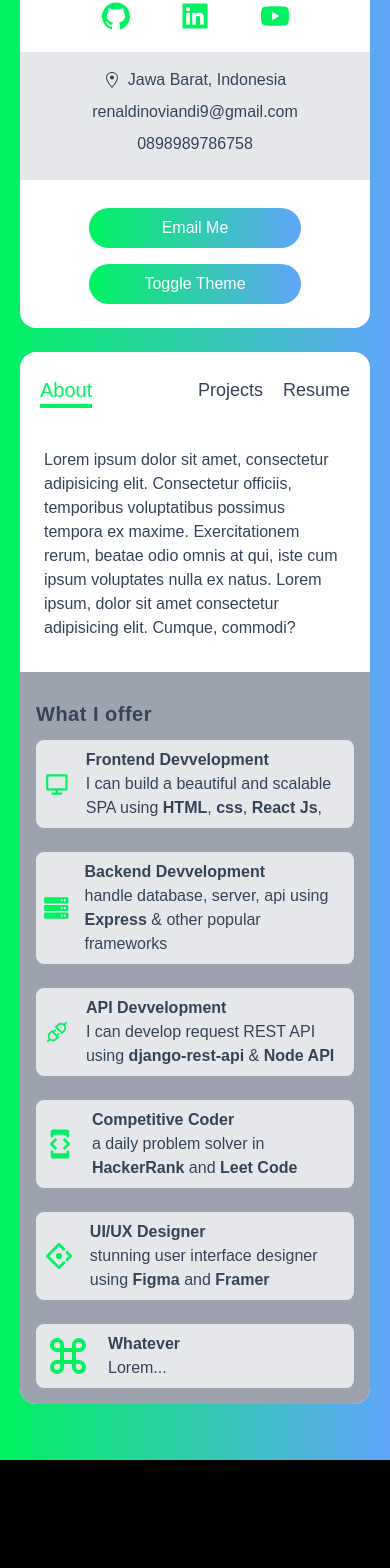
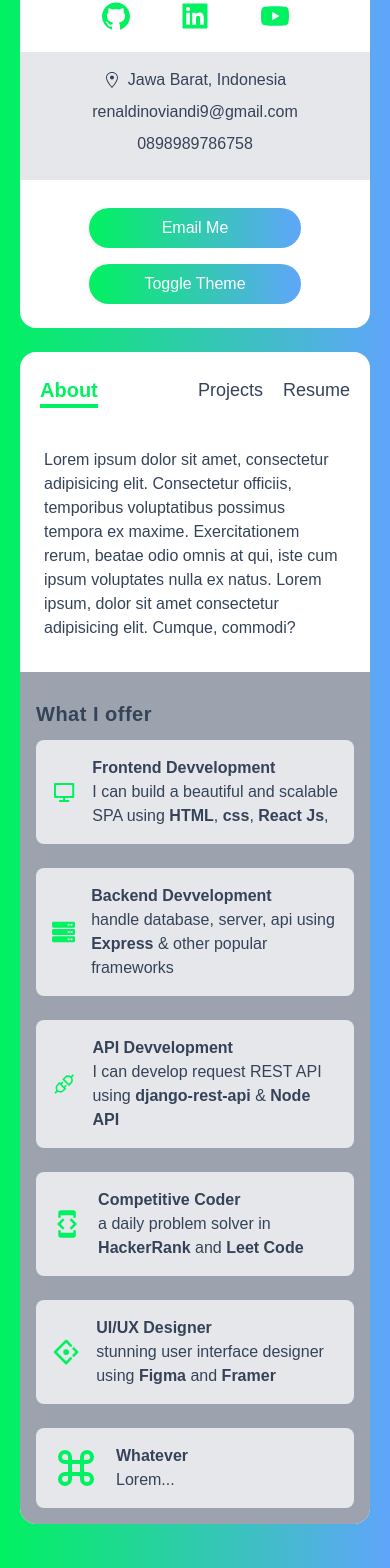
Before and after one commit to renaldin/portfolio-next-tsx, a Next.js app: page / in a window 390 px wide. Shown: the part 364-1932 px from the top of the page. Before the commit the page ends 1824 px from the top, so only its background shows below. Built offline with nearby package versions, Linux system fonts and the light colour scheme.

Commit message:
update dark mode

```diff
--- a/components/Bar.tsx
+++ b/components/Bar.tsx
@@ -5,7 +5,7 @@ const Bar: FunctionComponent<{
     data: ISkill
 }> = ({ data: { Icon, level, name } }) => {
     return (
-        <div className="text-white my-2 bg-gray-300 rounded-full">
+        <div className="text-white my-2 bg-gray-300 rounded-full dark:bg-dark-300">
             <div className="px-4 py-1 flex items-center rounded-full bg-gradient-to-r from-green to-blue-600" style={{ width: level }}>
                 <Icon className="mr-3" />
                 {name}
--- a/components/Navbar.tsx
+++ b/components/Navbar.tsx
@@ -2,12 +2,12 @@ import { FunctionComponent, useEffect, useState } from "react"
 import Link from "next/link"
 import { useRouter } from "next/router"
 
-const NavItem:FunctionComponent<{
+const NavItem: FunctionComponent<{
     activeItem: string,
     setActiveItem: Function,
     name: string,
     route: string
-}> = ({activeItem, setActiveItem, name, route}) => {
+}> = ({ activeItem, setActiveItem, name, route }) => {
     return (
         activeItem !== name ? (
             <Link href={route}>
@@ -20,19 +20,19 @@ const NavItem:FunctionComponent<{
 const Navbar = () => {
     const [activeItem, setActiveItem] = useState<string>('')
 
-    const {pathname} = useRouter()
+    const { pathname } = useRouter()
 
     useEffect(() => {
 
-        if(pathname === '/') setActiveItem('About')
-        if(pathname === '/projects') setActiveItem('Projects')
-        if(pathname === '/resume') setActiveItem('Resume')
+        if (pathname === '/') setActiveItem('About')
+        if (pathname === '/projects') setActiveItem('Projects')
+        if (pathname === '/resume') setActiveItem('Resume')
 
     }, [])
 
     return (
         <div className="flex justify-between px-5 py-3 my-3">
-            <span className="font bold text-green border-green text-xl border-b-4 md:text-2xl">{activeItem}</span>
+            <span className="font-bold text-green dark:text-white border-green text-xl border-b-4 md:text-2xl">{activeItem}</span>
             <div className="text-lg flex space-x-5">
                 <NavItem activeItem={activeItem} setActiveItem={setActiveItem} name="About" route="/" />
                 <NavItem activeItem={activeItem} setActiveItem={setActiveItem} name="Projects" route="/projects" />
--- a/components/Sidebar.tsx
+++ b/components/Sidebar.tsx
@@ -1,8 +1,15 @@
 import { AiFillGithub, AiFillLinkedin, AiFillYoutube } from 'react-icons/ai'
 import { GoLocation } from 'react-icons/go'
 import { GiTie } from 'react-icons/gi'
+import { useTheme } from 'next-themes'
 
 const Sidebar = () => {
+    const { theme, setTheme } = useTheme()
+
+    const changeTheme = () => {
+        setTheme(theme === "light" ? "dark" : "light")
+    }
+
     return (
         <div>
             <img src="https://sumitdey.netlify.app/static/media/max.9d3a6d3e.jpg" className='w-32 h-32 rounded-full mx-auto' alt="Avatar" />
@@ -10,8 +17,8 @@ const Sidebar = () => {
                 <span className='text-green'>Renaldi </span>
                 Noviandi
             </h3>
-            <p className='px-2 py-1 my-3 bg-gray-200 rounded-full'>Web Developer</p>
-            <a className='px-2 py-1 my-3 bg-gray-200 rounded-full flex items-center justify-center' href='' download={'name'}>
+            <p className='px-2 py-1 my-3 bg-gray-200 dark:bg-dark-200 rounded-full'>Web Developer</p>
+            <a className='px-2 py-1 my-3 bg-gray-200 rounded-full flex items-center justify-center dark:bg-dark-200' href='' download={'name'}>
                 <GiTie className='w-6 h-6' /> Download Resume
             </a>
             {/* Social Icon */}
@@ -28,7 +35,7 @@ const Sidebar = () => {
             </div>
 
             {/* Address */}
-            <div className='my-5 py-4 bg-gray-200' style={{ marginLeft: '-1rem', marginRight: '-1rem' }}>
+            <div className='my-5 py-4 bg-gray-200 dark:bg-dark-200' style={{ marginLeft: '-1rem', marginRight: '-1rem' }}>
                 <div className='flex items-center justify-center space-x-2'>
                     <GoLocation />
                     <span>Jawa Barat, Indonesia</span>
@@ -40,7 +47,9 @@ const Sidebar = () => {
             <button className='bg-gradient-to-r from-green to-blue-400 w-8/12 rounded-full py-2 px-5 my-2 text-white focus:outline-none' onClick={() => window.open('mailto:renaldinoviandi9@gmail.com')}>
                 Email Me
             </button>
-            <button className='bg-gradient-to-r from-green to-blue-400 w-8/12 rounded-full py-2 px-5 my-2 text-white'>Toggle Theme</button>
+            <button onClick={changeTheme} className='bg-gradient-to-r from-green to-blue-400 w-8/12 rounded-full py-2 px-5 my-2 text-white'>
+                Toggle Theme
+            </button>
         </div>
     )
 }
--- a/package.json
+++ b/package.json
@@ -15,6 +15,7 @@
     "eslint": "8.29.0",
     "eslint-config-next": "13.0.6",
     "next": "13.0.6",
+    "next-themes": "^0.2.1",
     "react": "18.2.0",
     "react-dom": "18.2.0",
     "react-icons": "^4.7.1",
--- a/pages/_app.tsx
+++ b/pages/_app.tsx
@@ -2,16 +2,20 @@ import '../styles/globals.css'
 import type { AppProps } from 'next/app'
 import Sidebar from '../components/Sidebar'
 import Navbar from '../components/Navbar'
+import { ThemeProvider } from 'next-themes'
 
 export default function App({ Component, pageProps }: AppProps) {
-  return (<div className='grid grid-cols-12 gap-6 my-14 lg:px-48 px-5 sm:px-20 md:px-32'>
-    <div className='col-span-12 p-4 text-center bg-white lg:col-span-3 rounded-2xl'>
+  return (
+    <ThemeProvider attribute='class'>
+      <div className='grid grid-cols-12 gap-6 my-14 lg:px-48 px-5 sm:px-20 md:px-32'>
+        <div className='col-span-12 p-4 text-center bg-white dark:bg-dark-500 lg:col-span-3 rounded-2xl'>
           <Sidebar />
         </div>
-    <div className='col-span-12 bg-white lg:col-span-9 rounded-2xl flex flex-col overflow-hidden'>
+        <div className='col-span-12 bg-white lg:col-span-9 rounded-2xl flex flex-col overflow-hidden dark:bg-dark-500'>
           <Navbar />
           <Component {...pageProps} />
         </div>
       </div>
+    </ThemeProvider>
   )
 }
--- a/pages/_document.tsx
+++ b/pages/_document.tsx
@@ -2,13 +2,13 @@ import { Html, Head, Main, NextScript } from 'next/document'
 
 export default function Document() {
     return (
-        <Html>
+        <Html lang='en'>
             <Head>
                 <link rel="preconnect" href="https://fonts.googleapis.com" />
                 <link rel="preconnect" href="https://fonts.gstatic.com" />
                 <link href="https://fonts.googleapis.com/css2?family=Kaushan+Script&display=swap" rel="stylesheet" />
             </Head>
-            <body className='bg-gradient-to-r from-green to-blue-400'>
+            <body className='bg-gradient-to-r from-green to-blue-400 dark:from-dark-500 dark:to-dark-700 dark:text-white'>
                 <Main />
                 <NextScript />
             </body>
--- a/pages/index.tsx
+++ b/pages/index.tsx
@@ -8,12 +8,12 @@ const index = () => {
       <h5 className="my-3 font-medium">
         Lorem ipsum dolor sit amet, consectetur adipisicing elit. Consectetur officiis, temporibus voluptatibus possimus tempora ex maxime. Exercitationem rerum, beatae odio omnis at qui, iste cum ipsum voluptates nulla ex natus. Lorem ipsum, dolor sit amet consectetur adipisicing elit. Cumque, commodi?
       </h5>
-      <div className="p-4 mt-5 bg-gray-400 flex-grow" style={{ marginLeft: '-1.5rem', marginRight: '-1.5rem' }}>
+      <div className="p-4 mt-5 bg-gray-400 flex-grow dark:bg-dark-100" style={{ marginLeft: '-1.5rem', marginRight: '-1.5rem' }}>
         <h6 className="my-3 text-xl font-bold tracking-wide">What I offer</h6>
         <div className="grid lg:grid-cols-2 gap-6">
           {
             services.map((service, index) => (
-              <div className="lg:col-span-1 bg-gray-200 rounded-lg" key={index}>
+              <div className="col-span-2 p-2 md:col-span-1 bg-gray-200 rounded-lg dark:bg-dark-200" key={index}>
                 <ServiceCard service={service} />
               </div>
             ))
--- a/tailwind.config.js
+++ b/tailwind.config.js
@@ -4,6 +4,7 @@ module.exports = {
     "./pages/**/*.{js,ts,jsx,tsx}",
     "./components/**/*.{js,ts,jsx,tsx}",
   ],
+  darkMode: 'class',
   theme: {
     fontFamily: {
       'kaushan': ['Kaushan Script'],
@@ -13,6 +14,14 @@ module.exports = {
         'green': {
           DEFAULT: '#00f260',
         },
+        dark: {
+          DEFAULT: "#010101",
+          100: "#0a0b1e",
+          200: "#16181d",
+          300: "#16181d",
+          500: "#0f1115",
+          700: "#202125"
+        }
       },
     },
   },
```
Also changed, not shown: 1 other file (tests, documents, lock files or other folders). Lines whose indentation alone changed are shown as unchanged.
